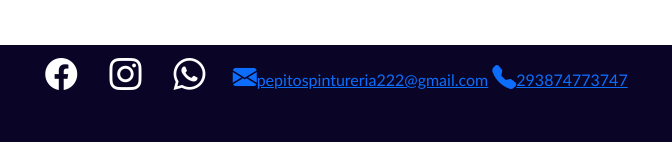
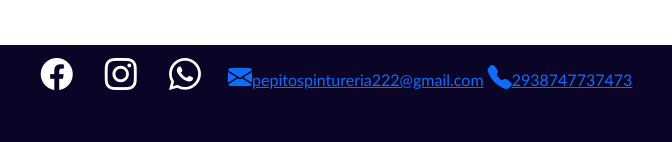
Before and after one commit to JosemGR02/proyecto-final-Jose-Gomez, a plain HTML site: page paginas/accesorios.html in a window 1280 px wide. Shown: the part 1035-1177 px from the top of the page, 306-978 px from the left. Drawn offline with nearby package versions, Linux system fonts and the light colour scheme.

Commit message:
agrego lo que falta

```diff
--- a/nuevo.css
+++ b/nuevo.css
@@ -187,7 +187,6 @@ body{
     width: 15rem;
     height: 16rem;
 }
-
 .img{
     position: absolute;
 }
--- a/paginas/accesorios.html
+++ b/paginas/accesorios.html
@@ -151,7 +151,7 @@
                 <a href="https://www.whatsapp.com/" target="_blank"><i class="bi bi-whatsapp fs-2"></i></a>
             </div>
             <a href="https://mail.google.com/" target="_blank"><i class="bi bi-envelope-fill fs-4"></i>pepitospintureria222@gmail.com</a>
-            <a href=""><i class="bi bi-telephone-fill fs-4"></i>293874773747</a>
+            <a href=""><i class="bi bi-telephone-fill fs-4"></i>2938747737473</a>
         </div>
     </footer>
     <script src="https://cdn.jsdelivr.net/npm/@popperjs/core@2.10.2/dist/umd/popper.min.js" integrity="sha384-7+zCNj/IqJ95wo16oMtfsKbZ9ccEh31eOz1HGyDuCQ6wgnyJNSYdrPa03rtR1zdB" crossorigin="anonymous"></script>
```
Also changed, not shown: nuevo.html (+1 -1 lines), paginas/contactanos.html (+1 -1 lines).
